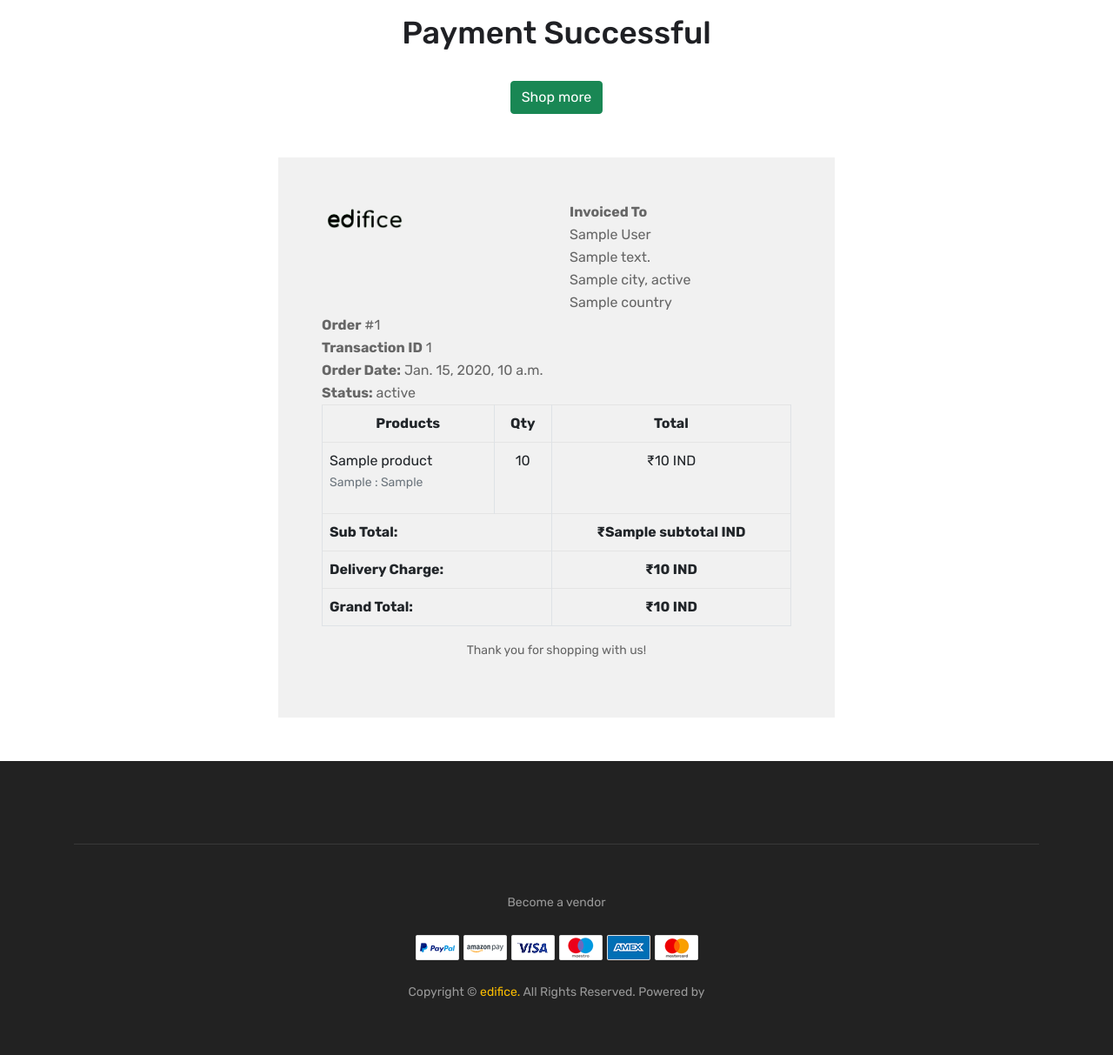
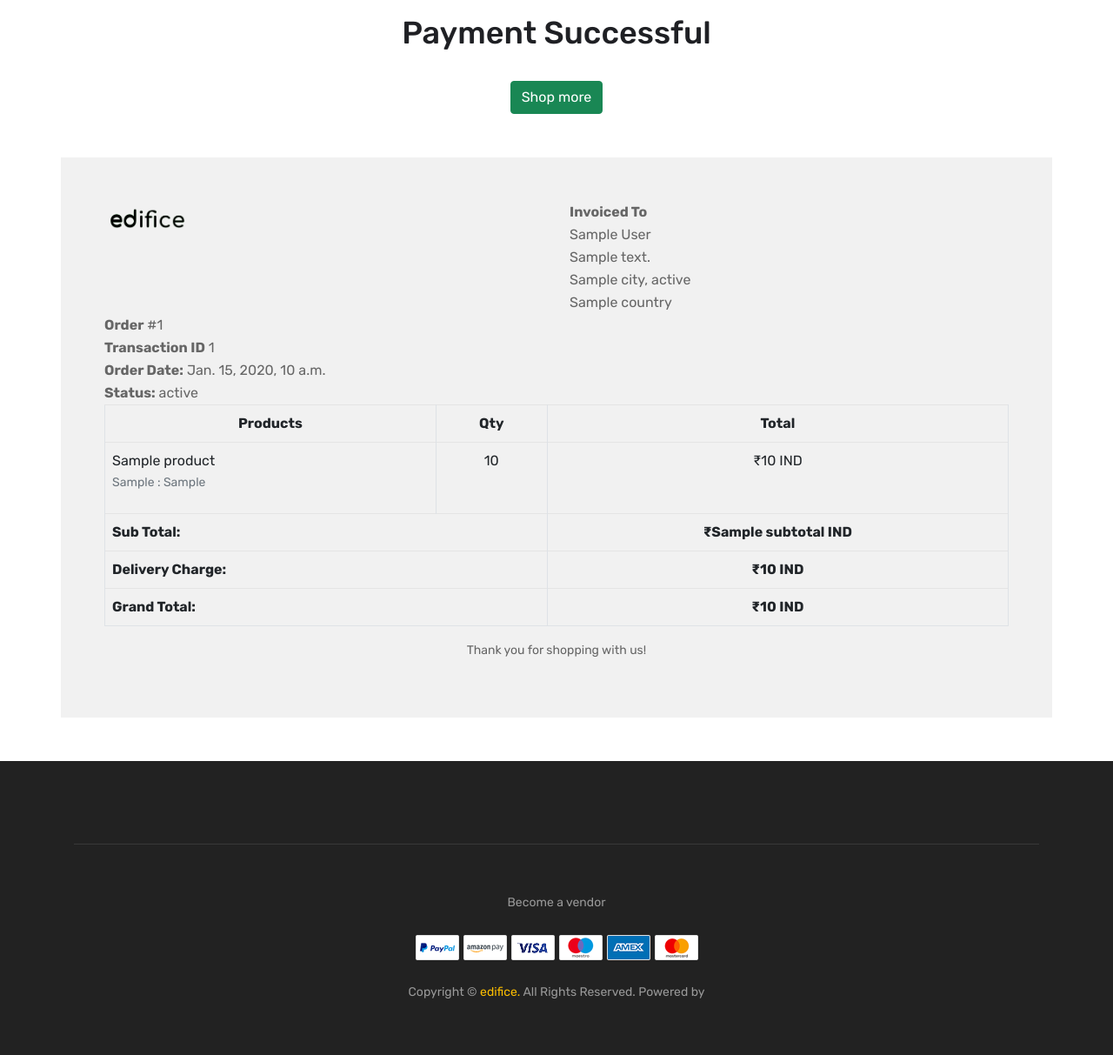
Before and after one commit to NikhilDevassia/edifice-ecommerce, a Django app: template order/templates/orders/order_completed.html in a window 1280 px wide. Shown: the part 366-1579 px from the top of the page at 87% size. Run offline with Django 4.2, Linux system fonts and the light colour scheme; the template is opened without the code that fills it: most values are stand-ins (such as "Sample title", 1, 10 or a date in 2020); some libraries are stand-ins or nearby versions.

```diff
--- a/order/templates/orders/order_completed.html
+++ b/order/templates/orders/order_completed.html
@@ -13,7 +13,7 @@
 	</div>
 </div>
 
-<div class="container" style="margin: 0 auto;width: 50%;padding: 50px;background: #f1f1f1;margin-top: 50px;margin-bottom: 50px;">
+<div class="container" style="margin: 0 auto;padding: 50px;background: #f1f1f1;margin-top: 50px;margin-bottom: 50px;">
     <div class="row invoice row-printable">
         <div class="col-md-12">
             <!-- col-lg-12 start here -->
```
